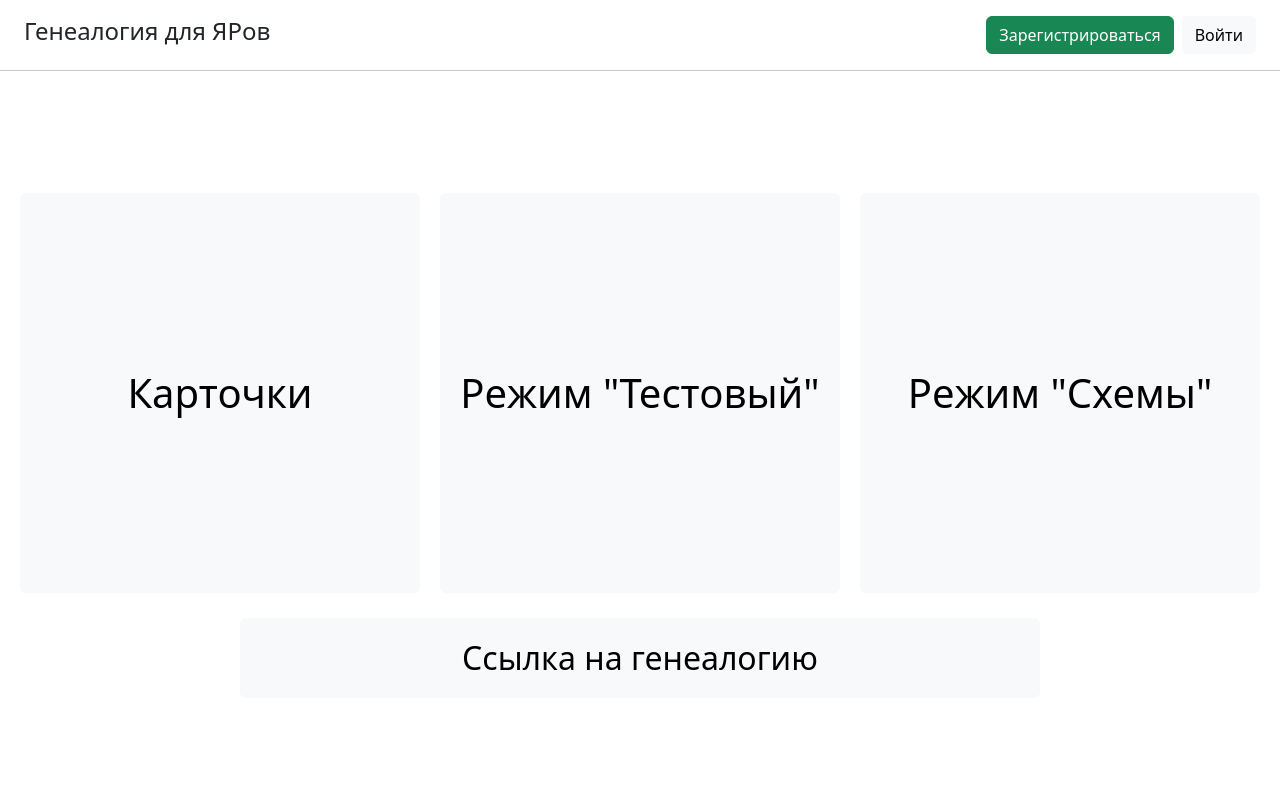
After one commit to ambilyalova/website-yary-hse-ling, a Flask app: template app/templates/index.html in a window 1280 px wide. The commit adds this page. Run offline with Flask 3, Linux system fonts and the light colour scheme; the template is opened without the code that fills it, so the values that code supplies are empty; parts of the project's set-up code (start-up, migrations or seed data) failed here and were passed over.

Commit message:
registration, login fixed; header changes based on authentication; main page added

```diff
--- a/app/auth/templates/login.html
+++ b/app/auth/templates/login.html
@@ -116,7 +116,7 @@
             <h1 style="text-align: center;">Авторизация</h1>
 
 
-            <form action="{{ url_for('login') }}" method="POST" class="form-container">
+            <form id="loginForm" action="{{ url_for('auth.login') }}" method="POST" class="form-container">
                 <!-- Поле 1 -->
                 <div class="input-group mb-3">
                     <label for="username">Имя пользователя/email:</label>
@@ -133,7 +133,7 @@
                 </div>
                 <!-- Ссылка на регистрацию -->
                 <div style="text-align: center; margin-top: 15px;">
-                    Нет аккаунта? <a href="{{ url_for('register') }}" style="color: #4CAF50;">Зарегистрируйтесь</a>
+                    Нет аккаунта? <a href="{{ url_for('auth.register') }}" style="color: #4CAF50;">Зарегистрируйтесь</a>
                 </div>
             </form>
             <!-- Ссылка "Забыли пароль" -->
--- a/app/auth/templates/register.html
+++ b/app/auth/templates/register.html
@@ -87,7 +87,7 @@
 
         <main>
             <h1 style="text-align: center;">Регистрация</h1>
-            <form action="{{ url_for('register') }}" method="POST" class="form-container">
+            <form action="{{ url_for('auth.register') }}" method="POST" class="form-container">
                 <!-- Поле 1 -->
                 <div class="input-group mb-3">
                     <label for="username">Имя пользователя:</label>
@@ -105,7 +105,7 @@
                 </div>
                 <!-- Кнопка входа -->
                 <div class="login-link mb-3" style="text-align: center">
-                    Уже есть аккаунт? <a href="{{ url_for('login') }}" style="color: #4CAF50;">Войдите</a>
+                    Уже есть аккаунт? <a href="{{ url_for('auth.login') }}" style="color: #4CAF50;">Войдите</a>
                 </div>
                 <div class="btn-container" >
                     <button id="loginBtn" class="btn-login" type="submit">Зарегистрироваться</button>
--- /dev/null
+++ b/app/templates/index.html
@@ -0,0 +1,119 @@
+<!doctype html>
+<html>
+<head>
+    <meta charset="UTF-8">
+    <meta name="viewport" content="width=device-width, initial-scale=1.0">
+    <title>Генеалогия для ЯРов</title>
+    <link href="https://cdn.jsdelivr.net/npm/bootstrap@5.3.2/dist/css/bootstrap.min.css" rel="stylesheet">
+    <style>
+        body {
+            display: flex;
+            flex-direction: column;
+            min-height: 100vh;
+            margin: 0;
+            overflow: hidden;
+        }
+
+        .custom-size {
+            display: flex;
+            align-items: center;
+            justify-content: center;
+            width: 400px;
+            height: 400px;
+            margin: 10px;
+        }
+
+        .custom-size2 {
+            display: flex;
+            align-items: center;
+            justify-content: center;
+            width: 800px;
+            height: 80px;
+            margin: 15px auto;
+        }
+
+        header {
+            flex-shrink: 0; /* Запрещаем сжатие шапки */
+        }
+
+        main {
+            flex-grow: 1; /* Занимаем все доступное пространство */
+            display: flex;
+            flex-direction: column;
+            justify-content: center;
+            overflow: auto; /* Добавляем скролл только для основного содержимого */
+            padding: 20px 0;
+        }
+
+        .buttons-container {
+            display: flex;
+            justify-content: center;
+            flex-wrap: wrap;
+        }
+
+        .toast {
+            position: fixed;
+            bottom: 20px;
+            right: 20px;
+        }
+    </style>
+</head>
+<body>
+<header class="mb-4">
+    <div class="d-flex justify-content-between align-items-center py-3">
+        <h4 class="ms-4">Генеалогия для ЯРов</h4>
+        <div class="d-flex gap-2 me-4">
+            {% if current_user.is_authenticated %}
+                <i class="fas fa-user-circle"></i> Профиль
+            {% else %}
+            <a class="btn btn-success" href="{{ url_for('auth.register') }}">Зарегистрироваться</a>
+            <a class="btn btn-light" href="{{ url_for('auth.login') }}">Войти</a>
+            {% endif %}
+        </div>
+
+    </div>
+    <hr class="my-0">
+</header>
+
+<main>
+    <div class="buttons-container">
+        <a class="btn btn-light custom-size fs-1" href="#" role="button">Карточки</a>
+        <a class="btn btn-light custom-size fs-1" href="#" role="button">Режим "Тестовый"</a>
+        <a class="btn btn-light custom-size fs-1" href="#" role="button">Режим "Схемы"</a>
+    </div>
+
+    <a class="btn btn-light custom-size2 fs-2" href="#" role="button">Ссылка на генеалогию</a>
+
+<!--    <div class="toast show" role="alert" aria-live="assertive" aria-atomic="true">-->
+<!--        <div class="toast-body">-->
+<!--            Хотите сохранить результат? Зарегистрируйтесь!-->
+<!--            <div class="mt-2 pt-2 border-top">-->
+<!--                <a class="btn btn-primary btn-sm" href="#" role="button">Войти в аккаунт</a>-->
+<!--                <button type="button" class="btn btn-secondary btn-sm" data-bs-dismiss="toast">Войти как гость</button>-->
+<!--            </div>-->
+<!--        </div>-->
+<!--    </div>-->
+</main>
+
+<!--<script src="https://cdn.jsdelivr.net/npm/bootstrap@5.3.2/dist/js/bootstrap.bundle.min.js"></script>-->
+<!--<script>-->
+<!--    document.addEventListener('DOMContentLoaded', function() {-->
+<!--        var toastEl = document.querySelector('.toast');-->
+<!--        var toast = new bootstrap.Toast(toastEl, {-->
+<!--autohide: false, // Отключаем автоматическое скрытие-->
+<!--delay: false    // Отключаем задержку-->
+<!--});-->
+<!--        toast.show();-->
+
+<!--        // Динамическая подгонка высоты при изменении размера окна-->
+<!--        function adjustLayout() {-->
+<!--            const vh = window.innerHeight * 0.01;-->
+<!--            document.documentElement.style.setProperty('&#45;&#45;vh', `${vh}px`);-->
+<!--        }-->
+
+<!--        window.addEventListener('resize', adjustLayout);-->
+<!--        adjustLayout();-->
+<!--    });-->
+<!--</script>-->
+</body>
+</html>
```
Also changed, not shown: app/__init__.py (+36 -7 lines), app/auth/routes.py (+15 -11 lines), app/db_models.py (+14 -4 lines).
